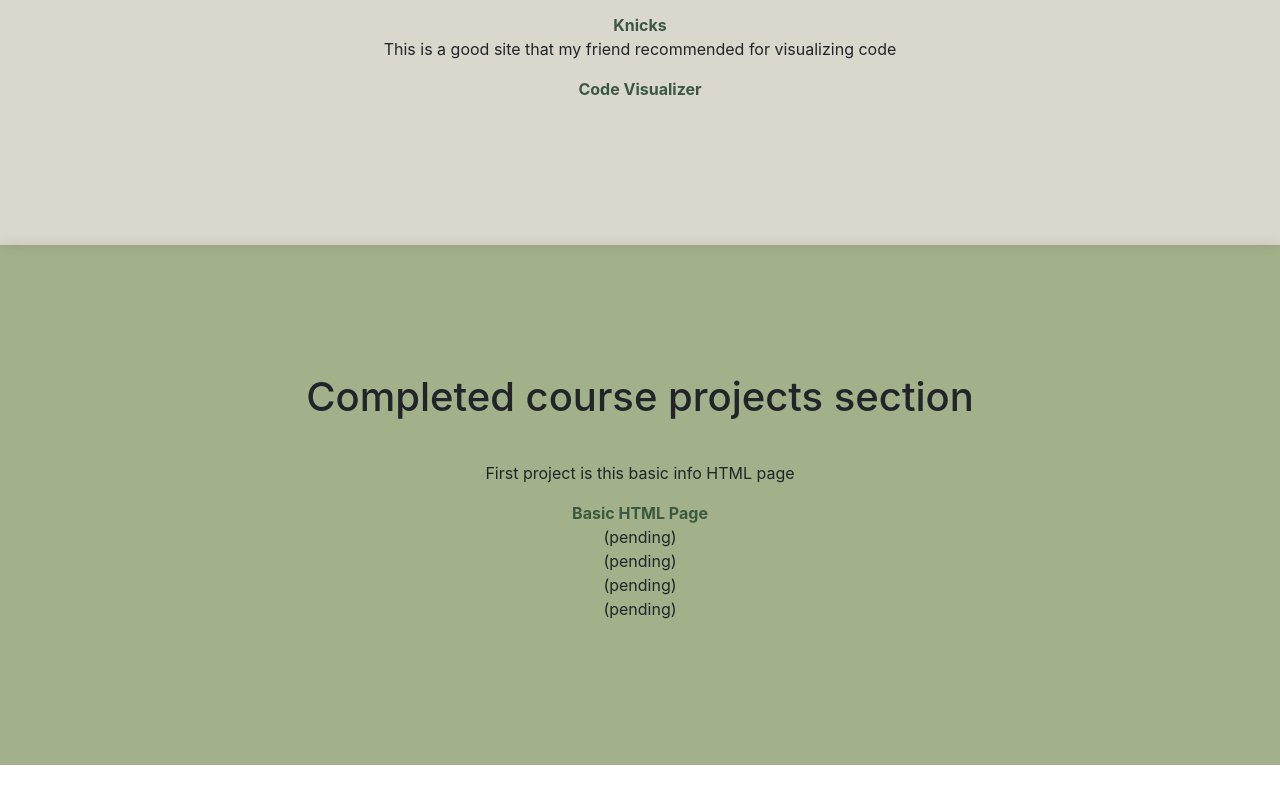
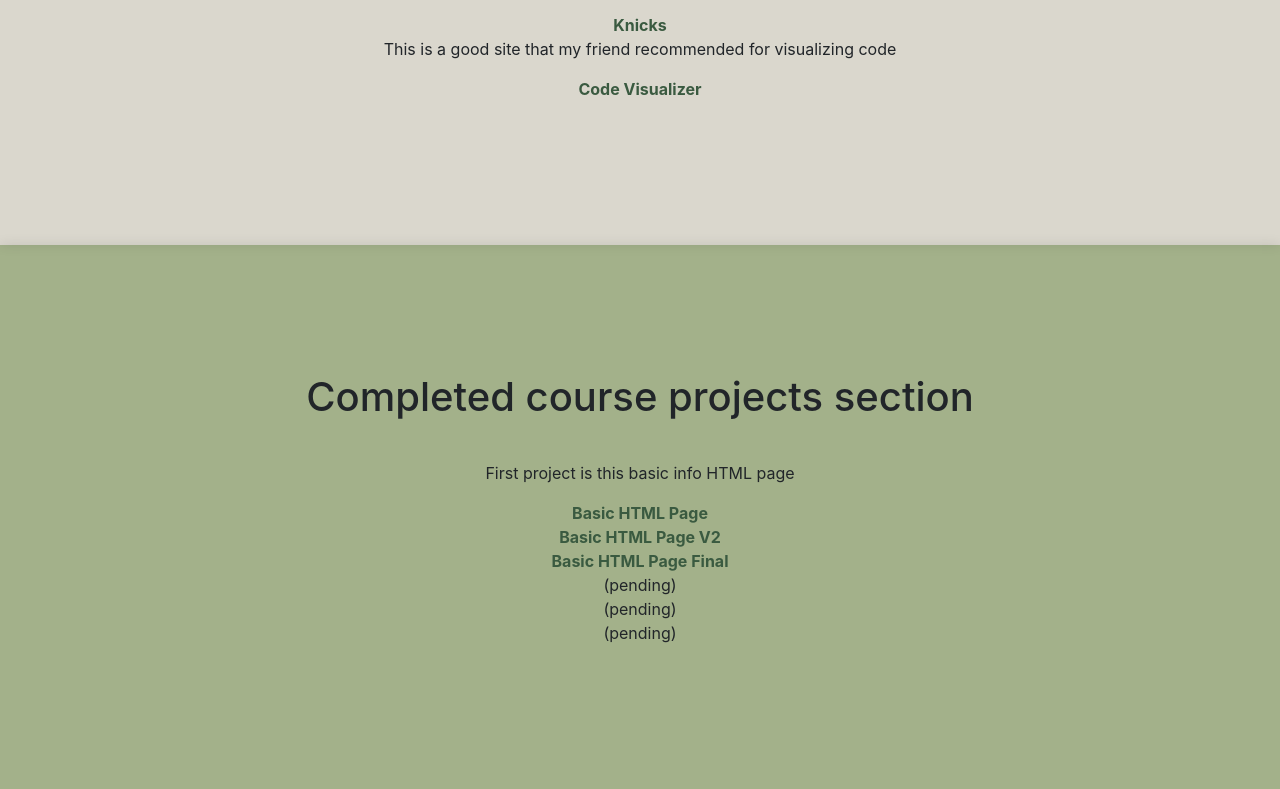
Before and after one commit to ethanyambao/ethanyambao.github.io, a plain HTML site: page milestone-3/index.html in a window 1280 px wide. Shown: the part 5718-6507 px from the top of the page. Before the commit the page ends 6483 px from the top, so only its background shows below. Drawn offline with nearby package versions, Linux system fonts and the light colour scheme.

Commit message:
add MILESTONE-FOLDERS

```diff
--- a/milestone-3/index.html
+++ b/milestone-3/index.html
@@ -194,9 +194,9 @@
                 <h1 id="8">Completed course projects section</h1>
                 <ul class="list-unstyled">
                     <p>First project is this basic info HTML page</p>
-                    <li><a href="https://ethanyambao.github.io" target="_blank"><span class="highlight">Basic HTML
-                                Page</span></a></li>
-                    <li>(pending)</li>
+                    <li><a href="https://ethanyambao.github.io/milestone-1/" target="_blank"><span class="highlight">Basic HTML Page</span></a></li>
+                    <li><a href="https://ethanyambao.github.io/milestone-2/" target="_blank"><span class="highlight">Basic HTML Page V2</span></a></li>
+                    <li><a href="https://ethanyambao.github.io/milestone-3/" target="_blank"><span class="highlight">Basic HTML Page Final</span></a></li>
                     <li>(pending)</li>
                     <li>(pending)</li>
                     <li>(pending)</li>
```
Also changed, not shown: milestone-1/index.html (+1 -1 lines), milestone-2/index.html (+1 -0 lines).
